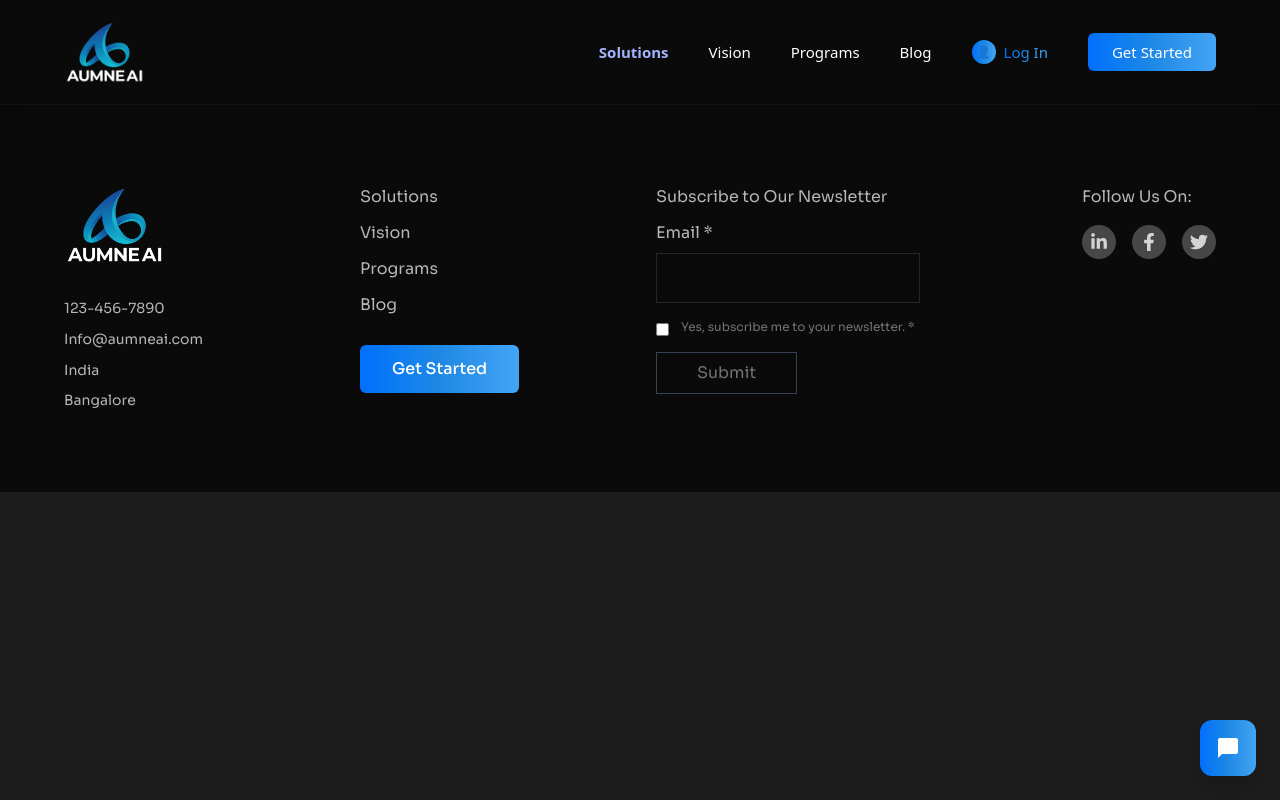
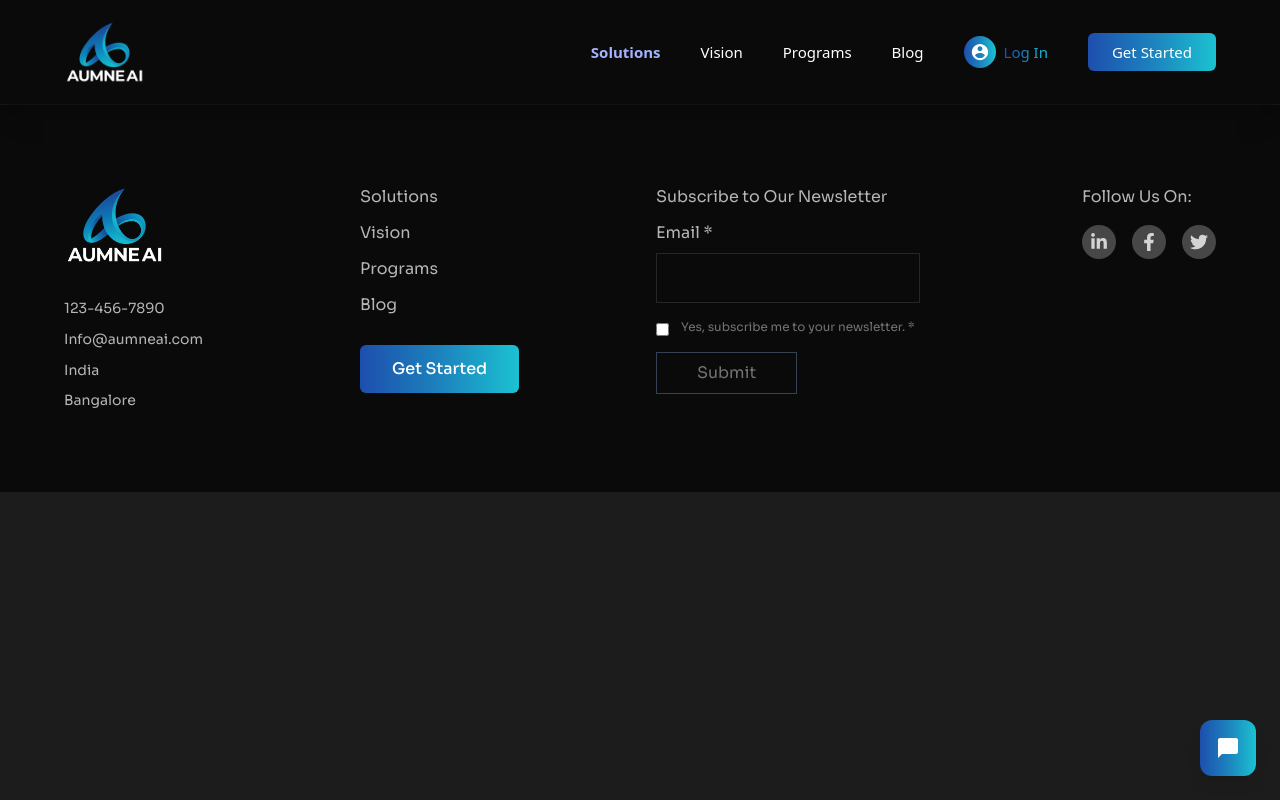
Before and after one commit to devilra/AumneAI, a React (Vite) app in the folder frontent/: page /solutions in a window 1280 px wide. Built offline with nearby package versions, Linux system fonts and the light colour scheme; a web font is replaced by a local one.

Commit message:
update color gradient

```diff
--- a/frontent/src/Components/Footer.jsx
+++ b/frontent/src/Components/Footer.jsx
@@ -42,7 +42,7 @@ export default function Footer() {
             Blog
           </a>
           <div className="mt-4">
-            <button className="bg-linear-to-r from-[#036ffd] via-[#1e88e5] to-[#42a5f5] hover:to-[#5187b4] text-white px-8 py-3 rounded-md font-medium transition-all transform active:scale-95">
+            <button className="bg-linear-to-r from-[#1E4EAD] via-[#1D82BD] to-[#1CC2D1] hover:to-[#5187b4] text-white px-8 py-3 rounded-md font-medium transition-all transform active:scale-95">
               Get Started
             </button>
           </div>
@@ -147,7 +147,7 @@ export default function Footer() {
 
       {/* FLOATING CHAT ICON (Bottom Right) */}
       <div className="fixed bottom-6 right-6 z-50">
-        <button className="bg-linear-to-r from-[#036ffd] via-[#1e88e5] to-[#42a5f5]  p-4 rounded-xl shadow-lg hover:scale-110 transition-transform">
+        <button className="bg-linear-to-r from-[#1E4EAD] via-[#1D82BD] to-[#1CC2D1]  p-4 rounded-xl shadow-lg hover:scale-110 transition-transform">
           <svg
             className="w-6 h-6 text-white"
             fill="currentColor"
--- a/frontent/src/Components/Navbar.jsx
+++ b/frontent/src/Components/Navbar.jsx
@@ -3,6 +3,7 @@ import { NavLink } from "react-router-dom";
 import { IoMdLaptop } from "react-icons/io";
 import { CiMobile4 } from "react-icons/ci";
 import { motion, useScroll, useMotionValueEvent } from "framer-motion";
+import { IoMdContact } from "react-icons/io";
 
 const Navbar = () => {
   const [hidden, setHidden] = useState(false);
@@ -108,17 +109,19 @@ const Navbar = () => {
 
           {/* Login */}
           <NavLink to="/login" className="flex items-center gap-2 group">
-            <div className="w-6 h-6 bg-linear-to-r from-[#036ffd] via-[#1e88e5] to-[#42a5f5] rounded-full flex items-center justify-center group-hover:scale-110 transition">
-              <span className="text-[12px]">👤</span>
+            <div className="w-8 h-8 bg-linear-to-r from-[#1E4EAD] via-[#1D82BD] to-[#1CC2D1] rounded-full flex items-center justify-center group-hover:scale-110 transition">
+              <span className="text-[12px]">
+                <IoMdContact size={20} />
+              </span>
             </div>
-            <span className="bg-linear-to-r from-[#036ffd] via-[#1e88e5] to-[#42a5f5] bg-clip-text text-transparent">
+            <span className="bg-linear-to-r from-[#1E4EAD] via-[#1D82BD] to-[#1CC2D1] bg-clip-text text-transparent">
               Log In
             </span>
           </NavLink>
 
           {/* CTA */}
           <NavLink to="/get-started">
-            <button className=" bg-linear-to-r from-[#036ffd] via-[#1e88e5] to-[#42a5f5] px-6 py-2 rounded-md hover:bg-white  hover:to-[#5187b4]   transition duration-300">
+            <button className=" bg-linear-to-r from-[#1E4EAD] via-[#1D82BD] to-[#1CC2D1] px-6 py-2 rounded-md hover:bg-white  hover:to-[#5187b4]   transition duration-300">
               Get Started
             </button>
           </NavLink>
--- a/frontent/src/Home/BannerSection.jsx
+++ b/frontent/src/Home/BannerSection.jsx
@@ -78,13 +78,13 @@ export default function BannerSection() {
             Aumne revolutionizes Service Lifecycle Management with Agentic
             systems, transforming legacy IVRs, chatbots, fragmented workflows,
             and siloed support into Agentic conversational services.{" "}
-            <span className="font-extrabold  bg-linear-to-r from-[#036ffd] via-[#1e88e5] to-[#42a5f5] bg-clip-text text-transparent">
+            <span className="font-extrabold  text-[#42a5f5] ">
               Achieve 5x faster modernization.
             </span>
           </p>
 
           <div className="text-center lg:text-start">
-            <button className=" w-fit rounded-lg bg-linear-to-r from-[#036ffd] via-[#1e88e5] to-[#42a5f5] hover:to-[#5187b4] px-8 py-2">
+            <button className=" w-fit rounded-lg bg-linear-to-r from-[#1E4EAD] via-[#1D82BD] to-[#1CC2D1] hover:to-[#5187b4] px-8 py-2">
               Lets's ACT
             </button>
           </div>
--- a/frontent/src/Home/DataGrowthSection.jsx
+++ b/frontent/src/Home/DataGrowthSection.jsx
@@ -27,7 +27,7 @@ export default function DataGrowthSection() {
           end: "bottom top",
           scrub: true,
         },
-      }
+      },
     );
   }, []);
 
@@ -90,7 +90,10 @@ export default function DataGrowthSection() {
               <h2 className="text-xl md:text-3xl font-semibold text-white">
                 ACT bridges speed, <br />
                 and customer delight <br />
-                <span className="font-semibold bg-linear-to-r from-[#036ffd] via-[#1e88e5] to-[#42a5f5] bg-clip-text text-transparent">
+                <span
+                  //  className="font-semibold bg-linear-to-r from-[#036ffd] via-[#1e88e5] to-[#42a5f5] bg-clip-text text-transparent"
+                  className="font-semibold bg-linear-to-r text-[#42a5f5]"
+                >
                   with enterprise-grade control.
                 </span>
               </h2>
@@ -119,7 +122,7 @@ export default function DataGrowthSection() {
                     <div className="text-4xl mb-6 text-[#42a5f5] opacity-90">
                       {card.icon}
                     </div>
-                    <h3 className="text-lg font-semibold bg-linear-to-r from-[#036ffd] via-[#1e88e5] to-[#42a5f5] bg-clip-text text-transparent mb-3 leading-tight">
+                    <h3 className="text-lg font-semibold text-[#42a5f5] mb-3 leading-tight">
                       {card.title}
                     </h3>
                     <p className="text-white text-sm leading-relaxed">
--- a/frontent/src/Home/StatisticsSection.jsx
+++ b/frontent/src/Home/StatisticsSection.jsx
@@ -28,7 +28,7 @@ export default function StatisticsSection() {
           trigger: sectionRef.current,
           start: "top 75%",
         },
-      }
+      },
     );
 
     // 2. NUMBERS COUNT-UP
@@ -54,7 +54,7 @@ export default function StatisticsSection() {
             const value = this.targets()[0].innerHTML;
             stat.innerHTML = prefix + Math.floor(value) + suffix;
           },
-        }
+        },
       );
     });
   }, []);
@@ -180,7 +180,7 @@ export default function StatisticsSection() {
       className="py-24 text-white px-6 bg-[#1c1c1c] overflow-hidden"
     >
       <div className="max-w-[1550px] mx-auto text-center">
-        <h2 className="text-4xl md:text-6xl bg-linear-to-r from-[#036ffd] to-[#42a5f5] bg-clip-text text-transparent font-semibold mb-6 tracking-tight">
+        <h2 className="text-4xl md:text-6xl text-[#42a5f5] font-semibold mb-6 tracking-tight">
           Industry Trends
         </h2>
         <p className="mb-20 text-neutral-400 text-lg md:text-xl max-w-4xl mx-auto leading-relaxed">
@@ -211,7 +211,7 @@ export default function StatisticsSection() {
               </div>
 
               {/* Number */}
-              <div className="text-5xl md:text-6xl font-bold bg-linear-to-r from-[#036ffd] to-[#42a5f5] bg-clip-text text-transparent mb-4">
+              <div className="text-5xl md:text-6xl font-bold text-[#42a5f5] mb-4">
                 <span
                   ref={(el) => (statsRef.current[index] = el)}
                   data-target={item.value}
@@ -225,7 +225,7 @@ export default function StatisticsSection() {
               <p className="text-neutral-400 text-lg mb-6 leading-relaxed">
                 {item.label}
               </p>
-              <p className="text-blue-500/80 text-sm font-medium tracking-wide uppercase">
+              <p className="text-[#42a5f5] text-sm font-medium tracking-wide uppercase">
                 {item.source}
               </p>
             </div>
--- a/frontent/src/Home/VelocityReliabilitySection.jsx
+++ b/frontent/src/Home/VelocityReliabilitySection.jsx
@@ -27,7 +27,7 @@ export default function VelocityReliabilitySection() {
           end: "bottom top",
           scrub: true,
         },
-      }
+      },
     );
   }, []);
 
@@ -114,7 +114,7 @@ export default function VelocityReliabilitySection() {
               // className="group p-8 rounded-2xl border border-[#1e3a8a] bg-[#112240]/40 backdrop-blur-sm transition-all hover:border-[#3b82f6]/50 "
               className="group py-3 rounded-2xl  backdrop-blur-sm transition-all  "
             >
-              <h3 className="text-[#3b82f6] text-md md:text-xl font-bold mb-4 leading-tight">
+              <h3 className="text-[#42a5f5] text-md md:text-xl font-bold mb-4 leading-tight">
                 No Proactive, End to End Service Lifecycle Management
               </h3>
               <p className="text-gray-300 text-md leading-relaxed">
```
